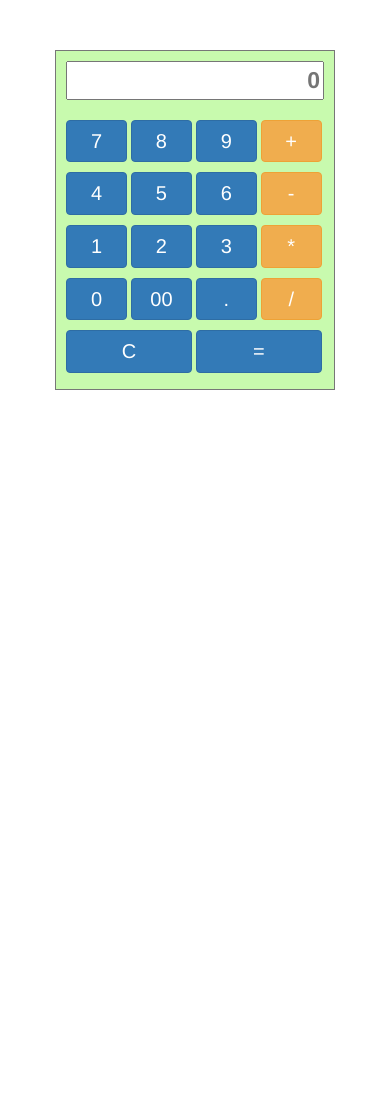
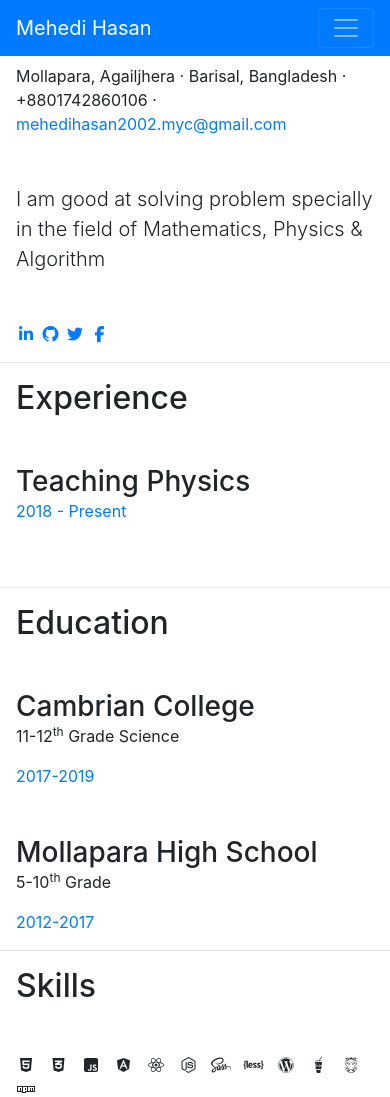
Before and after one commit to hmrajon/cv, a website: page index.html in a window 390 px wide. Shown: the top 1097 px of the page. Before the commit the page ends 844 px from the top, so only its background shows below. Drawn offline with nearby package versions, Linux system fonts and the light colour scheme; a web font is replaced by a local one.

Commit message:
Add files via upload

```diff
--- a/index.html
+++ b/index.html
@@ -1,61 +1,227 @@
 <!DOCTYPE html>
-<html>
+<html lang="en">
+
 <head>
-	<title>Calculate</title>
 
-<link rel="stylesheet" href="https://maxcdn.bootstrapcdn.com/bootstrap/3.4.0/css/bootstrap.min.css">
- <script src="https://ajax.googleapis.com/ajax/libs/jquery/3.4.1/jquery.min.js"></script>
- <script src="https://maxcdn.bootstrapcdn.com/bootstrap/3.4.0/js/bootstrap.min.js"></script>
- <link rel="stylesheet" type="text/css" href="style.css">
+  <meta charset="utf-8">
+  <meta name="viewport" content="width=device-width, initial-scale=1, shrink-to-fit=no">
+  <meta name="description" content="This site about Mehedi Hasan's work, passion....etc">
+  <meta name="author" content="Mehedi Hasan">
 
- <script>
+  <title>Mehedi Hasan</title>
 
- 	function calculate(x) {
+  <!-- Bootstrap core CSS -->
+  <link href="vendor/bootstrap/css/bootstrap.min.css" rel="stylesheet">
 
- 	from.display.value = from.display.value + x;
+  <!-- Custom fonts for this template -->
+  <link href="https://fonts.googleapis.com/css?family=Saira+Extra+Condensed:500,700" rel="stylesheet">
+  <link href="https://fonts.googleapis.com/css?family=Muli:400,400i,800,800i" rel="stylesheet">
+  <link href="vendor/fontawesome-free/css/all.min.css" rel="stylesheet">
 
- 	}
-
- </script>
+  <!-- Custom styles for this template -->
+  <link href="css/resume.min.css" rel="stylesheet">
 
 </head>
-<body>
 
-	 <div class="calculate">
-	 	<form action="" name="from">
-	 		<input type="text" value="" class=" from-contol main-bar" name="display" id="inp" placeholder="0">
-		 		<div class="batton-area">
-		 			<div class="line">
-		 				<input type="buttom" name="btn" value="7" class="btn btn-primary" onclick="calculate(this.value)">
-		 				<input type="buttom" name="btn" value="8" class="btn btn-primary" onclick="calculate(this.value)">
-		 				<input type="buttom" name="btn" value="9" class="btn btn-primary" onclick="calculate(this.value)">
-		 				<input type="buttom" name="btn" value="+" class="btn btn-warning" onclick="calculate(this.value)">
-		 			</div>
-		 			<div class="line">
-		 				<input type="buttom" name="btn" value="4" class="btn btn-primary" onclick="calculate(this.value)">
-		 				<input type="buttom" name="btn" value="5" class="btn btn-primary" onclick="calculate(this.value)">
-		 				<input type="buttom" name="btn" value="6" class="btn btn-primary" onclick="calculate(this.value)">
-		 				<input type="buttom" name="btn" value="-" class="btn btn-warning" onclick="calculate(this.value)">
-		 			</div>
-		 			<div class="line">
-		 				<input type="buttom" name="btn" value="1" class="btn btn-primary" onclick="calculate(this.value)">
-		 				<input type="buttom" name="btn" value="2" class="btn btn-primary" onclick="calculate(this.value)">
-		 				<input type="buttom" name="btn" value="3" class="btn btn-primary" onclick="calculate(this.value)">
-		 				<input type="buttom" name="btn" value="*" class="btn btn-warning" onclick="calculate(this.value)">
-		 			</div>
-		 			<div class="line">
-		 				<input type="buttom" name="btn" value="0" class="btn btn-primary" onclick="calculate(this.value)">
-		 				<input type="buttom" name="btn" value="00" class="btn btn-primary" onclick="calculate(this.value)">
-		 				<input type="buttom" name="btn" value="." class="btn btn-primary" onclick="calculate(this.value)">
-		 				<input type="buttom" name="btn" value="/" class="btn btn-warning" onclick="calculate(this.value)">
-		 			</div>
-		 			<div class="last">
-		 				<input type="buttom" name="btn" value="C" class="btn btn-primary" onclick="display.value = null">
-		 				<input type="buttom" name="btn" value="=" class="btn btn-primary"  onclick="display.value = eval (display.value)">
-		 			</div>
-		 		</div>
-	 	</form>
+<body id="page-top">
+
+  <nav class="navbar navbar-expand-lg navbar-dark bg-primary fixed-top" id="sideNav">
+    <a class="navbar-brand js-scroll-trigger" href="#page-top">
+      <span class="d-block d-lg-none">Mehedi Hasan</span>
+      <span class="d-none d-lg-block">
+        <img class="img-fluid img-profile rounded-circle mx-auto mb-2" src="img/profile.jpg" alt="">
+      </span>
+    </a>
+    <button class="navbar-toggler" type="button" data-toggle="collapse" data-target="#navbarSupportedContent" aria-controls="navbarSupportedContent" aria-expanded="false" aria-label="Toggle navigation">
+      <span class="navbar-toggler-icon"></span>
+    </button>
+    <div class="collapse navbar-collapse" id="navbarSupportedContent">
+      <ul class="navbar-nav">
+        <li class="nav-item">
+          <a class="nav-link js-scroll-trigger" href="#about">About</a>
+        </li>
+        <li class="nav-item">
+          <a class="nav-link js-scroll-trigger" href="#experience">Experience</a>
+        </li>
+        <li class="nav-item">
+          <a class="nav-link js-scroll-trigger" href="#education">Education</a>
+        </li>
+        <li class="nav-item">
+          <a class="nav-link js-scroll-trigger" href="#skills">Skills</a>
+        </li>
+        <li class="nav-item">
+          <a class="nav-link js-scroll-trigger" href="#interests">Interests</a>
+        </li>
+        <li class="nav-item">
+          <a class="nav-link js-scroll-trigger" href="#awards">Awards</a>
+        </li>
+      </ul>
+    </div>
+  </nav>
+
+  <div class="container-fluid p-0">
+
+    <section class="resume-section p-3 p-lg-5 d-flex align-items-center" id="about">
+      <div class="w-100">
+        <h1 class="mb-0">Mehedi
+          <span class="text-primary">Hasan</span>
+        </h1>
+        <div class="subheading mb-5">Mollapara, Agailjhera · Barisal, Bangladesh · +8801742860106 ·
+          <a href="mailto:name@email.com">mehedihasan2002.myc@gmail.com</a>
+        </div>
+        <p class="lead mb-5">I am good at solving problem specially in the field of Mathematics, Physics & Algorithm</p>
+        <div class="social-icons">
+          <a href="https://www.linkedin.com/in/i-mehedi">
+            <i class="fab fa-linkedin-in"></i>
+          </a>
+          <a href="https://github.com/forMehedi">
+            <i class="fab fa-github"></i>
+          </a>
+          <a href="https://twitter,com/liveMehedi">
+            <i class="fab fa-twitter"></i>
+          </a>
+          <a href="https://facebook.com/forMehedi">
+            <i class="fab fa-facebook-f"></i>
+          </a>
+        </div>
+      </div>
+    </section>
+
+    <hr class="m-0">
+
+    <section class="resume-section p-3 p-lg-5 d-flex justify-content-center" id="experience">
+      <div class="w-100">
+        <h2 class="mb-5">Experience</h2>
+
+        <div class="resume-item d-flex flex-column flex-md-row justify-content-between mb-5">
+          <div class="resume-content">
+            <h3 class="mb-0">Teaching Physics</h3>
+            </div>
+          <div class="resume-date text-md-right">
+            <span class="text-primary">2018 - Present</span>
+          </div>
+        </div>
+      </div>
+
+    </section>
+
+    <hr class="m-0">
+
+    <section class="resume-section p-3 p-lg-5 d-flex align-items-center" id="education">
+      <div class="w-100">
+        <h2 class="mb-5">Education</h2>
+
+        <div class="resume-item d-flex flex-column flex-md-row justify-content-between mb-5">
+          <div class="resume-content">
+            <h3 class="mb-0">Cambrian College</h3>
+            <div class="subheading mb-3">11-12<sup>th</sup> Grade Science</div>
+
+          </div>
+          <div class="resume-date text-md-right">
+            <span class="text-primary">2017-2019</span>
+          </div>
+        </div>
+
+        <div class="resume-item d-flex flex-column flex-md-row justify-content-between">
+          <div class="resume-content">
+            <h3 class="mb-0">Mollapara High School</h3>
+            <div class="subheading mb-3">5-10<sup>th</sup> Grade</div>
+          </div>
+          <div class="resume-date text-md-right">
+            <span class="text-primary">2012-2017</span>
+          </div>
+        </div>
+
+      </div>
+    </section>
+
+    <hr class="m-0">
+
+    <section class="resume-section p-3 p-lg-5 d-flex align-items-center" id="skills">
+      <div class="w-100">
+        <h2 class="mb-5">Skills</h2>
+
+        <ul class="list-inline dev-icons">
+          <li class="list-inline-item">
+            <i class="fab fa-html5"></i>
+          </li>
+          <li class="list-inline-item">
+            <i class="fab fa-css3-alt"></i>
+          </li>
+          <li class="list-inline-item">
+            <i class="fab fa-js-square"></i>
+          </li>
+          <li class="list-inline-item">
+            <i class="fab fa-angular"></i>
+          </li>
+          <li class="list-inline-item">
+            <i class="fab fa-react"></i>
+          </li>
+          <li class="list-inline-item">
+            <i class="fab fa-node-js"></i>
+          </li>
+          <li class="list-inline-item">
+            <i class="fab fa-sass"></i>
+          </li>
+          <li class="list-inline-item">
+            <i class="fab fa-less"></i>
+          </li>
+          <li class="list-inline-item">
+            <i class="fab fa-wordpress"></i>
+          </li>
+          <li class="list-inline-item">
+            <i class="fab fa-gulp"></i>
+          </li>
+          <li class="list-inline-item">
+            <i class="fab fa-grunt"></i>
+          </li>
+          <li class="list-inline-item">
+            <i class="fab fa-npm"></i>
+          </li>
+        </ul>
+      </div>
+    </section>
+
+    <hr class="m-0">
+
+    <section class="resume-section p-3 p-lg-5 d-flex align-items-center" id="interests">
+      <div class="w-100">
+        <h2 class="mb-5">Hobbies</h2>
+		<ul>
+			<li>Programming</li>
+			<li>Books</li>
+			<li>Traveling</li>
+		</ul>
 	</div>
+    </section>
+
+    <hr class="m-0">
+
+    <section class="resume-section p-3 p-lg-5 d-flex align-items-center" id="awards">
+      <div class="w-100">
+        <h2 class="mb-5">Awards &amp; Certifications</h2>
+        <ul class="fa-ul mb-0">
+          <li>
+            <i class="fa-li fa fa-trophy text-warning"></i>
+           ISCPC Porgramming Contest</li>
+          <li>
+
+        </ul>
+      </div>
+    </section>
+
+  </div>
+
+  <!-- Bootstrap core JavaScript -->
+  <script src="vendor/jquery/jquery.min.js"></script>
+  <script src="vendor/bootstrap/js/bootstrap.bundle.min.js"></script>
+
+  <!-- Plugin JavaScript -->
+  <script src="vendor/jquery-easing/jquery.easing.min.js"></script>
+
+  <!-- Custom scripts for this template -->
+  <script src="js/resume.min.js"></script>
 
 </body>
+
 </html>
```
Also changed, not shown: gulpfile.js (added, +135 -0 lines), package.json (added, +50 -0 lines), .travis.yml (added), README.md, 4 other files.
